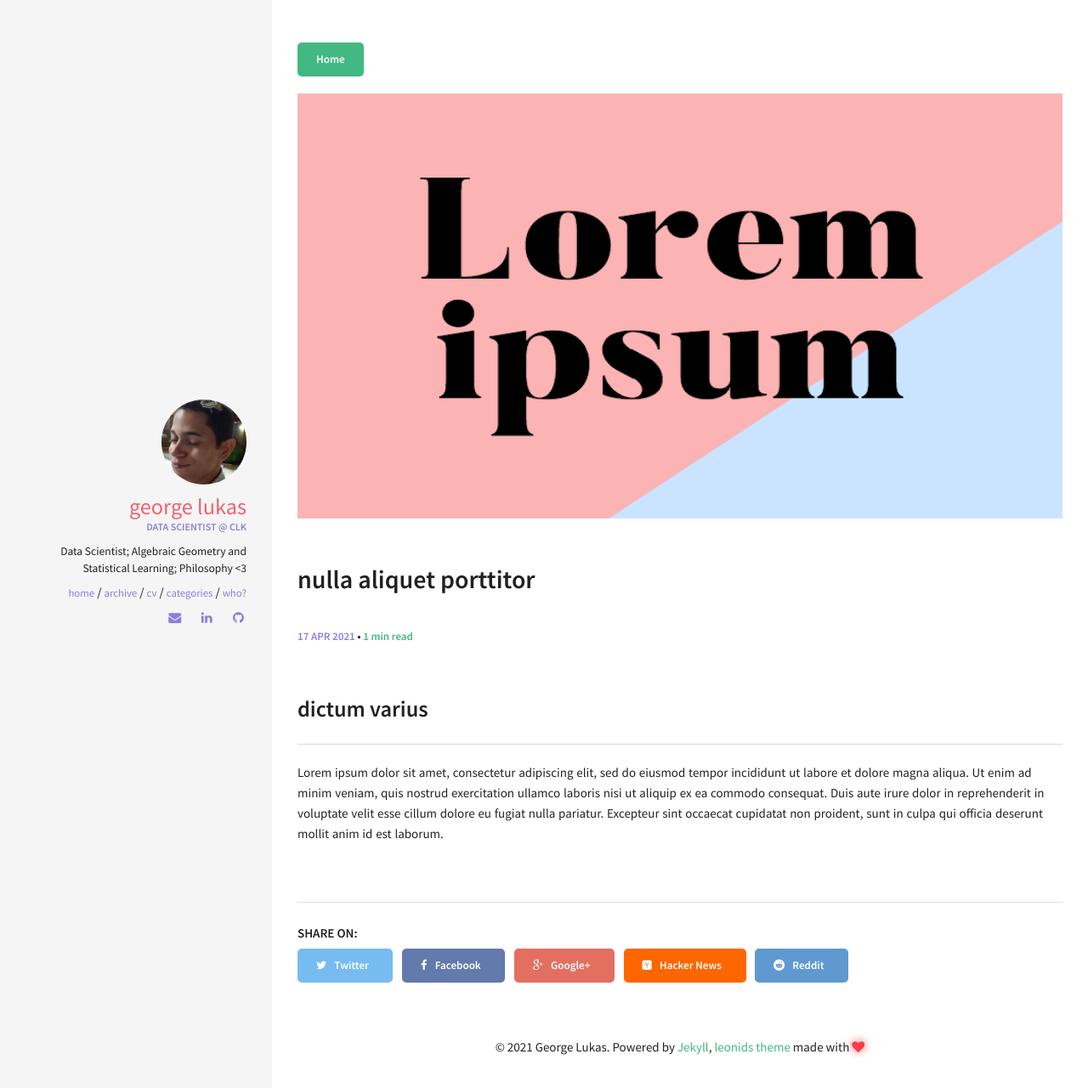
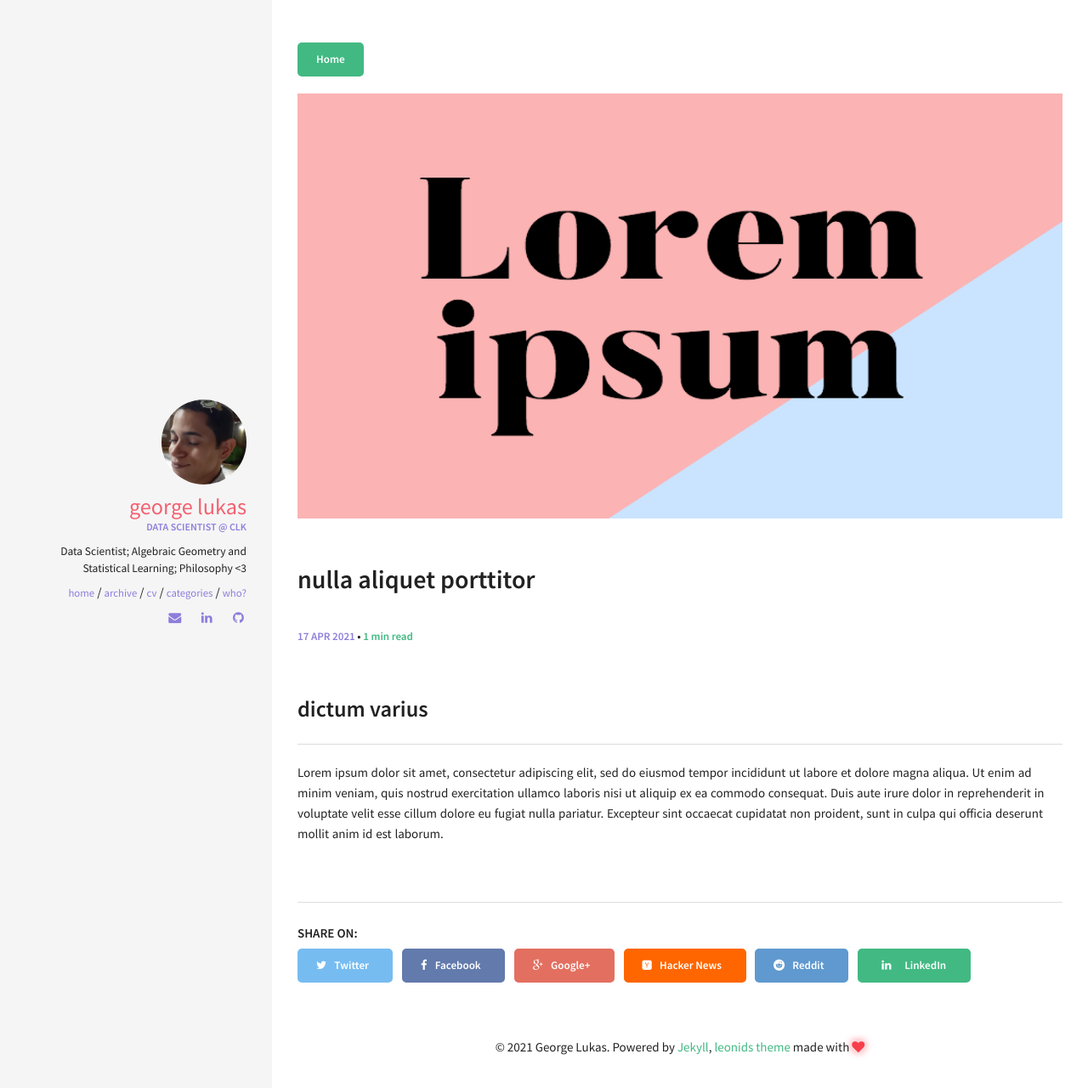
Before and after one commit to z0del/davewhipp.github.io, a Jekyll site: the page built from _posts/2021-04-17-new-website.md, in a window 1280 px wide. Shown: the top 1280 px of the page at 85% size. Built offline with Jekyll 4.4.1, drawn with Linux system fonts in a browser that asks for light colours.

Commit message:
new share btn

```diff
--- a/_layouts/post.html
+++ b/_layouts/post.html
@@ -58,6 +58,17 @@ layout: default
     <li>
       <a href="https://www.reddit.com/submit?url={{ site.url }}{{ page.url }}" class="reddit btn" title="Share on Reddit"><i class="fa fa-reddit"></i><span> Reddit</span></a>
     </li>
+
+    <li>
+    <a href="https://www.linkedin.com/shareArticle?mini=true&url={{ page.url | absolute_url | url_encode }}"
+      class="btn btn-social-icon btn-linkedin" title="Share on LinkedIn">
+      <span class="fa fa-fw fa-linkedin" aria-hidden="true"></span>
+      <span class="sr-only">LinkedIn</span>
+    </a>
+    </li
+
+
+
   </ul>
 </div><!-- end share-buttons -->
 
```
Also changed, not shown: favicon.ico, img/favicon.ico (added).
